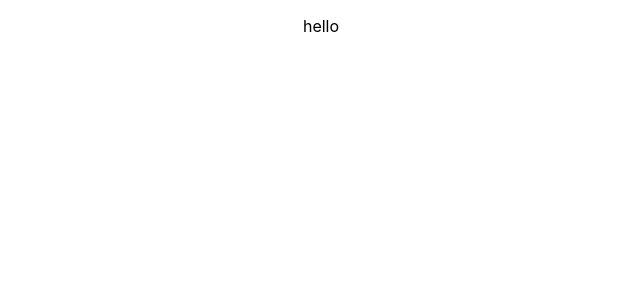
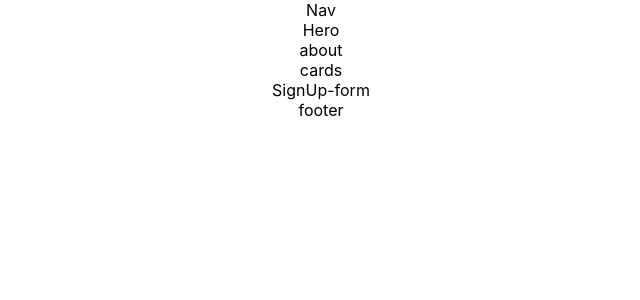
Before and after one commit to Mr-Zee/masterwithmentors, a React (Create React App) app: page / in a window 1280 px wide. Shown: the top 300 px of the page, without its empty margins (319-959 px from the left). Built offline with nearby package versions, Linux system fonts and the light colour scheme.

Commit message:
layout contents

```diff
--- a/src/App.js
+++ b/src/App.js
@@ -3,7 +3,12 @@ import "./App.css";
 function App() {
   return (
     <div className="App">
-      <p>hello</p>
+      <div className="nav">Nav</div>
+      <div className="hero">Hero</div>
+      <div className="about">about</div>
+      <div className="cards">cards</div>
+      <div className="form">SignUp-form</div>
+      <div className="footer">footer</div>
     </div>
   );
 }
```
